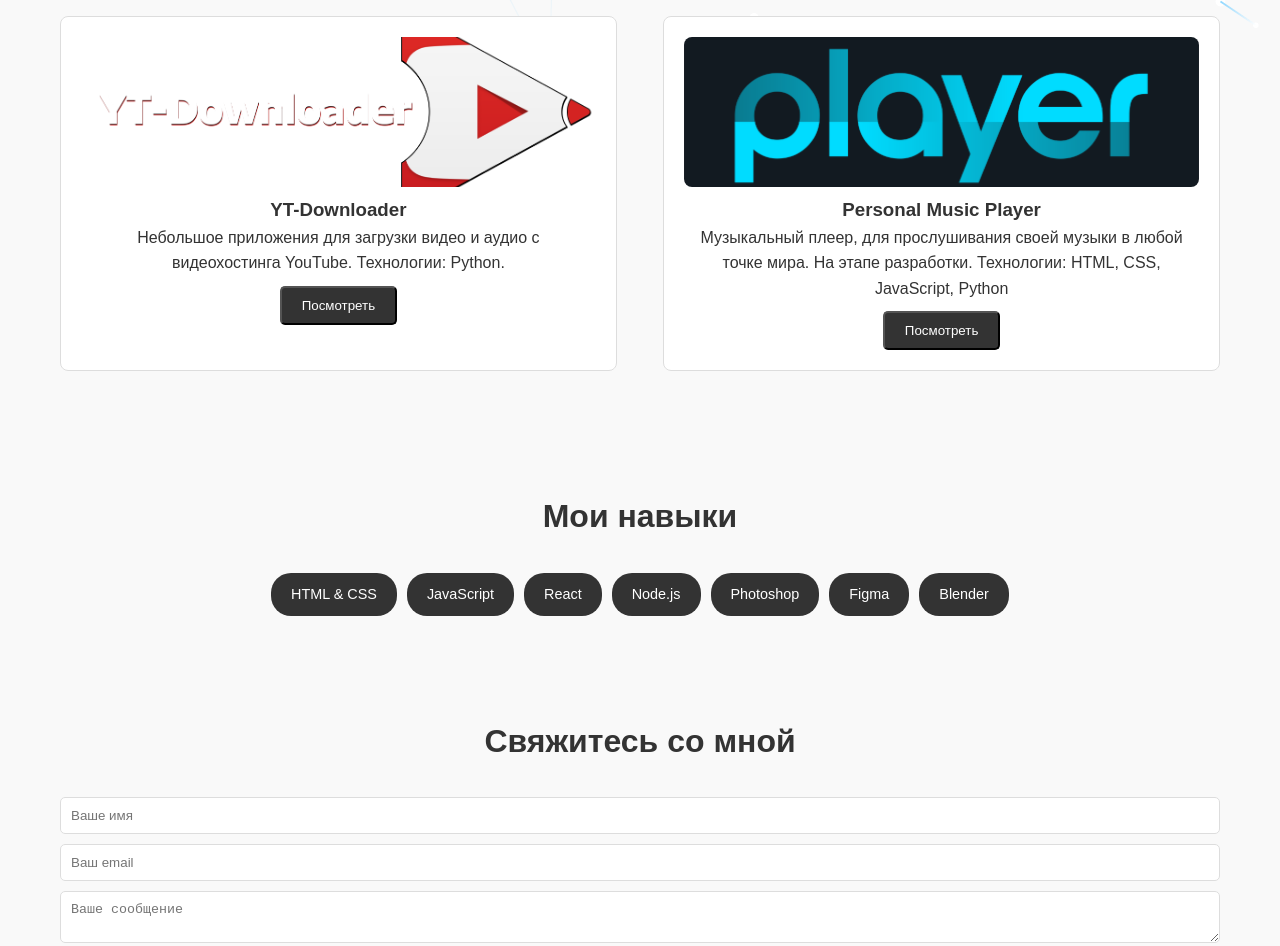
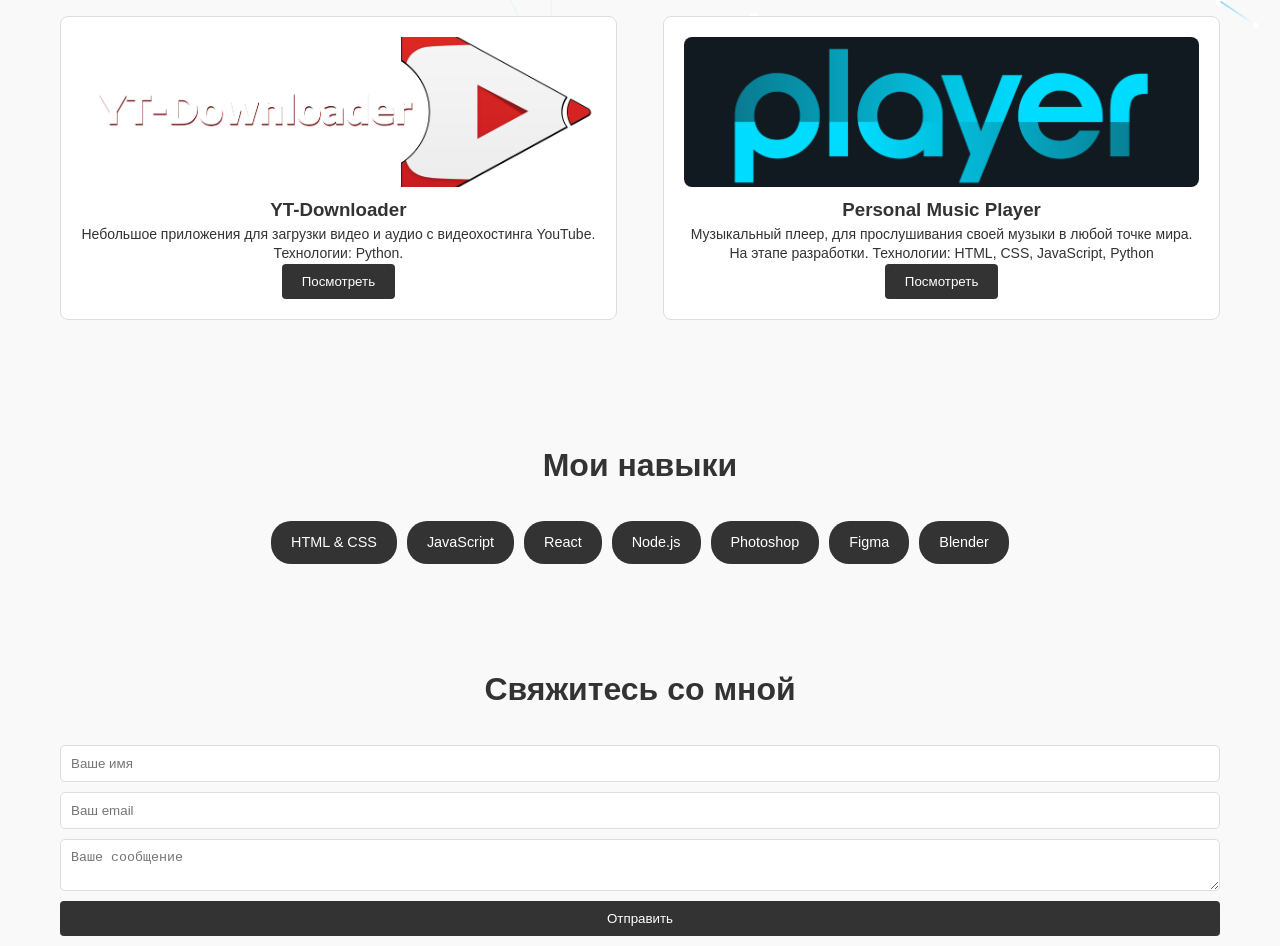
Before and after one commit to Rayness/Portfolio, a plain HTML site: page index.html in a window 1280 px wide. Shown: the part 695-1641 px from the top of the page. Drawn offline with Linux system fonts and the light colour scheme.

Commit message:
more changes

```diff
--- a/index.html
+++ b/index.html
@@ -50,14 +50,14 @@
                     <div class="project">
                         <img src="assets/project1.png" alt="Проект 1">
                         <h3>YT-Downloader</h3>
-                        <p>Небольшое приложения для загрузки видео и аудио с видеохостинга YouTube. Технологии: Python.</p>
+                        <p class="project-description">Небольшое приложения для загрузки видео и аудио с видеохостинга YouTube. Технологии: Python.</p>
                         <button class="btn view-btn" data-modal="modal1">Посмотреть</button>
                     </div>
                     <!-- Проект 2 -->
                     <div class="project">
                         <img src="assets/project2.png" alt="Проект 2">
                         <h3>Personal Music Player</h3>
-                        <p>Музыкальный плеер, для прослушивания своей музыки в любой точке мира. На этапе разработки. Технологии: HTML, CSS, JavaScript, Python</p>
+                        <p class="project-description">Музыкальный плеер, для прослушивания своей музыки в любой точке мира. На этапе разработки. Технологии: HTML, CSS, JavaScript, Python</p>
                         <button class="btn view-btn" data-modal="modal2">Посмотреть</button>
                     </div>
                 </div>
@@ -83,8 +83,8 @@
                     <button class="prev-slide">←</button>
                     <button class="next-slide">→</button>
                 </div>
-                <a href="https://example.com" target="_blank" class="btn">Ссылка на проект</a>
-                <a href="https://github.com/Rayness/YouTube-Downloader" target="_blank" class="btn">GitHub</a>
+                <a href="https://example.com" target="_blank" class="btn_modal">Ссылка на проект</a>
+                <a href="https://github.com/Rayness/YouTube-Downloader" target="_blank" class="btn_modal">GitHub</a>
             </div>
         </div>
 
@@ -108,8 +108,8 @@
                     <button class="prev-slide">←</button>
                     <button class="next-slide">→</button>
                 </div>
-                <a href="https://example.com" target="_blank" class="btn">Ссылка на проект</a>
-                <a href="https://github.com/Rayness/personalplayer" target="_blank" class="btn">GitHub</a>
+                <a href="https://example.com" target="_blank" class="btn_modal">Ссылка на проект</a>
+                <a href="https://github.com/Rayness/personalplayer" target="_blank" class="btn_modal">GitHub</a>
             </div>
         </div>
         <!-- Раздел "Навыки" -->
--- a/styles.css
+++ b/styles.css
@@ -211,7 +211,46 @@ body.dark-theme #theme-toggle {
     border-radius: 8px;
 }
 
+.project-description {
+    font-size: 14px;
+    line-height: 1.4;
+    margin: 0;
+    text-overflow: ellipsis;
+    overflow: hidden;
+    display: -webkit-box;
+    -webkit-line-clamp: 3; /* Ограничение до 3 строк */
+    -webkit-box-orient: vertical;
+}
+
 .btn {
+    position: relative;
+    overflow: hidden;
+    padding: 10px 20px;
+    background: #333;
+    color: #fff;
+    border: none;
+    border-radius: 4px;
+    cursor: pointer;
+    transition: all 0.3s ease-in-out;
+}
+
+.btn::before {
+    content: '';
+    position: absolute;
+    top: 0;
+    left: -100%;
+    width: 100%;
+    height: 100%;
+    background: rgba(255, 255, 255, 0.2);
+    transition: left 0.5s ease-in-out;
+}
+
+.btn:hover::before {
+    left: 100%;
+}
+
+
+.btn_modal {
     display: inline-block;
     background: #333;
     color: #fff;
@@ -222,7 +261,7 @@ body.dark-theme #theme-toggle {
     transition: all 0.3s ease-in-out;
 }
 
-.btn:hover {
+.btn_modal:hover {
     background: #555;
     transform: scale(1.1); /* Увеличение кнопки */
     box-shadow: 0 4px 8px rgba(0, 0, 0, 0.2);
```
